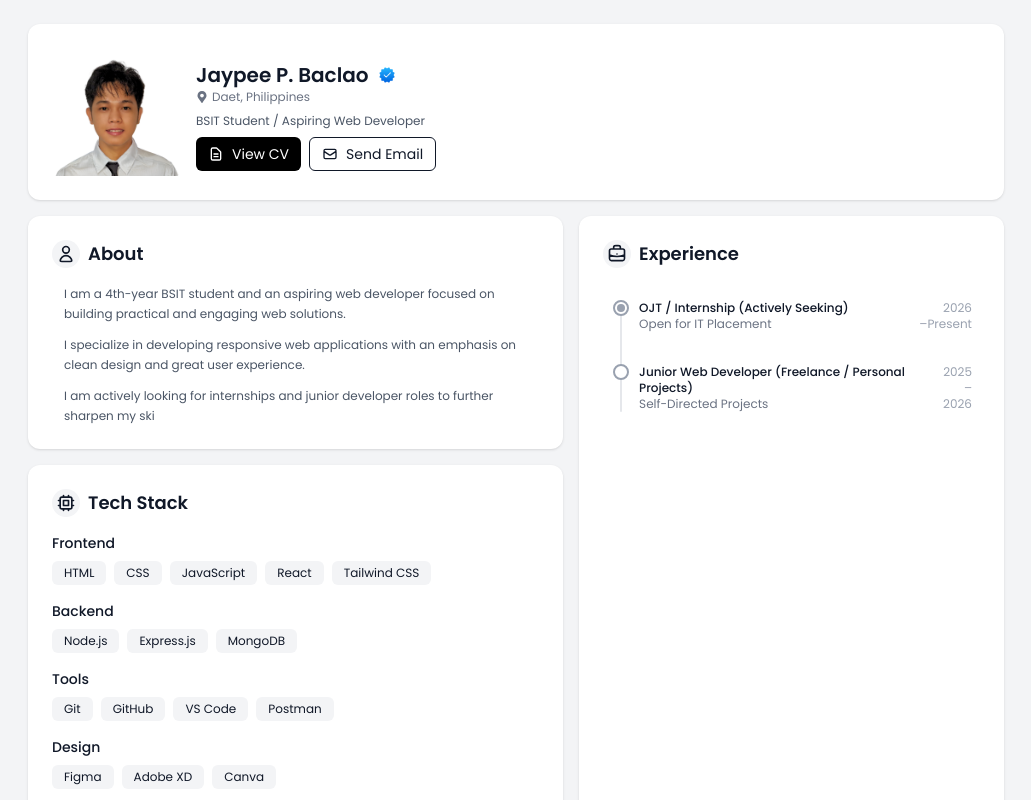
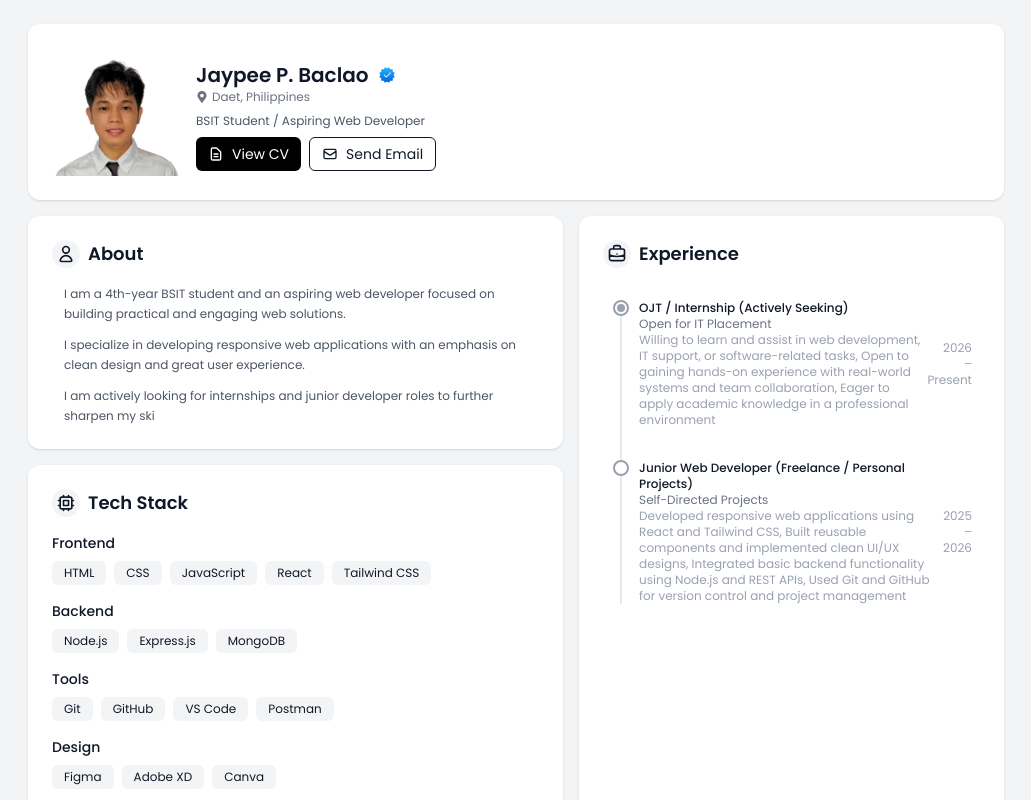
Before and after one commit to baclaojaypee08-spec/portfolio, a React (Vite) app in the folder my-portfolio/: page / in a window 1280 px wide. Shown: the top 800 px of the page, without its empty margins (124-1155 px from the left). Built offline with nearby package versions, Linux system fonts and the light colour scheme.

Commit message:
Update project files

```diff
--- a/my-portfolio/src/components/Experience.jsx
+++ b/my-portfolio/src/components/Experience.jsx
@@ -91,6 +91,11 @@ function Experience() {
                   <p className="text-xs font-medium">{exp.title}</p>
                   <p className="text-xs text-gray-500 dark:text-gray-400">
                     {exp.company}
+                    {exp.responsibilities && exp.responsibilities.length > 0 && (
+                      <span className="block text-gray-400 dark:text-gray-500 max-w-xs">
+                        {exp.responsibilities.join(", ")}
+                      </span>
+                    )}
                   </p>
                 </div>
 
```
